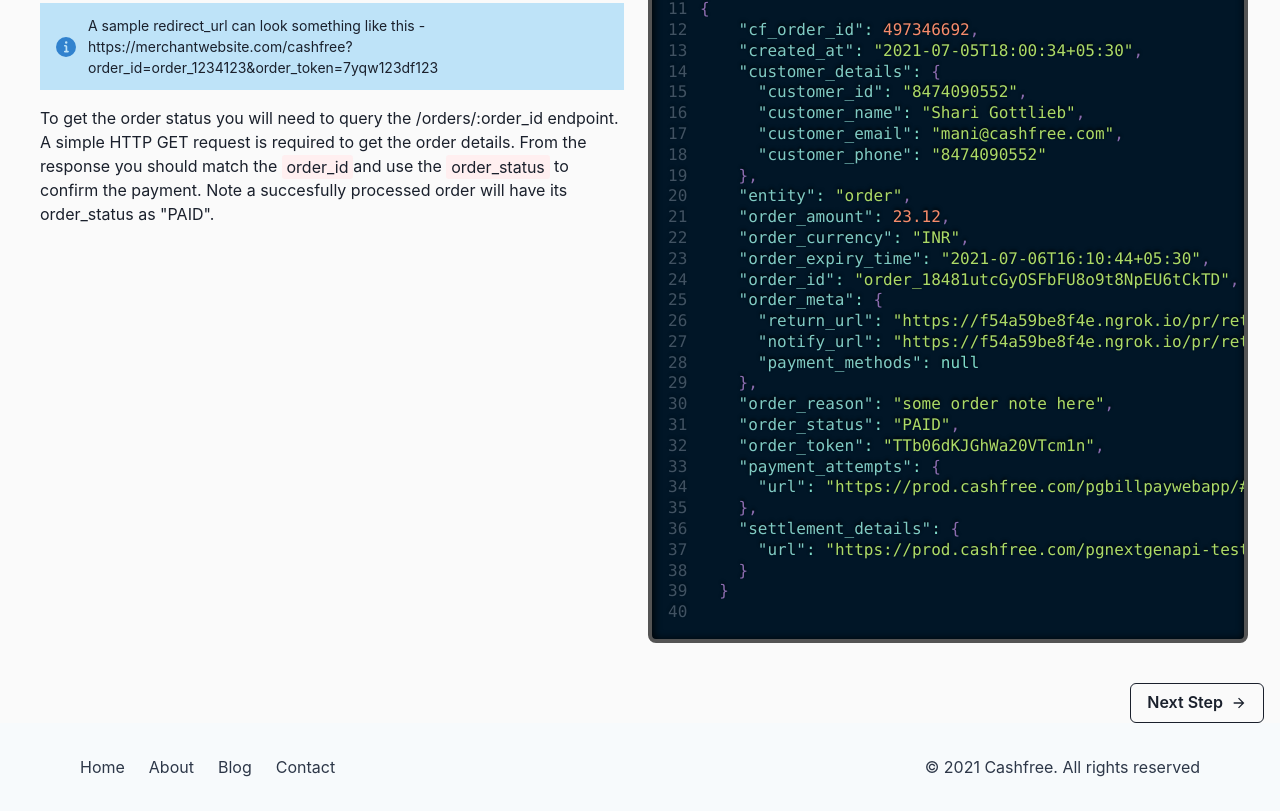
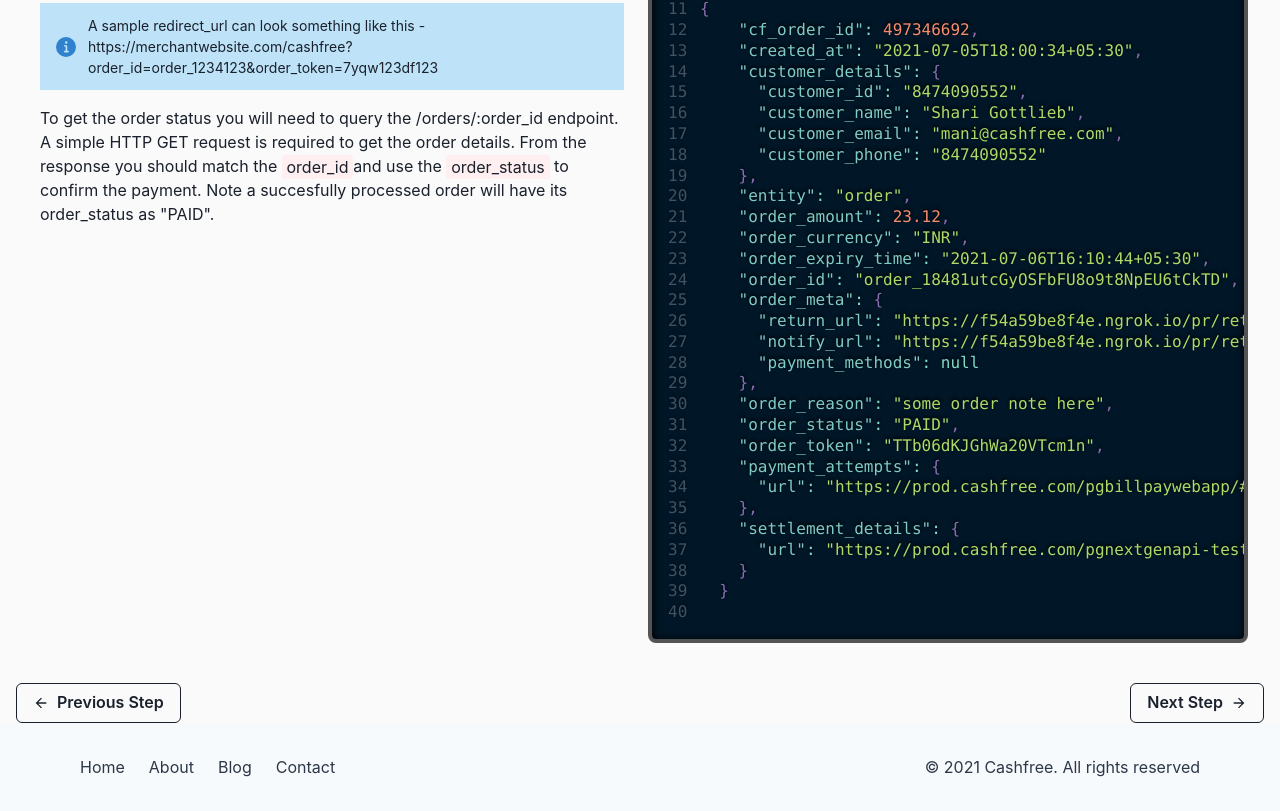
Before and after one commit to obh/api-demo-chakra, a React (Create React App) app: page /docsdemo/return-order in a window 1280 px wide. Shown: the part 747-1558 px from the top of the page. Built offline with nearby package versions, Linux system fonts and the light colour scheme.

Commit message:
adding previous page button to order pay

```diff
--- a/src/pages/ReturnHandling.js
+++ b/src/pages/ReturnHandling.js
@@ -112,7 +112,7 @@ curl --request GET
             <PrismCode code={paymentUrlCode} language="js" ></PrismCode></GridItem>
         </Grid>
         </Box>
-        <FooterNav nextPage={"/thankyou"}/>
+        <FooterNav prevPage={"/pay-order"} nextPage={"/thankyou"}/>
     </Box>
     )
 }
```
